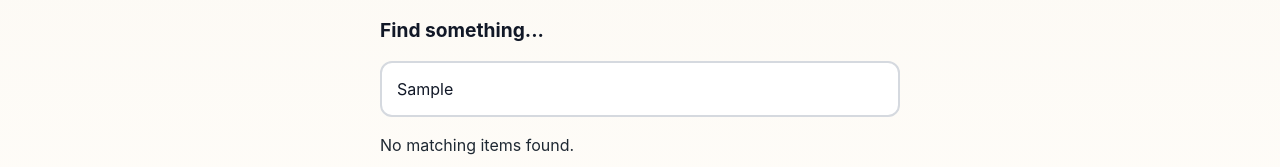
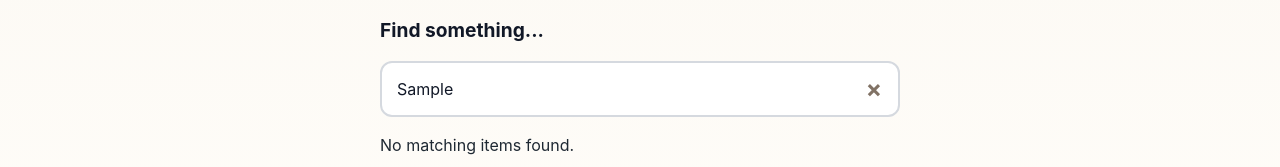
Before and after one commit to Jenni311/where-did-i-put-that, a React (Vite) app: page / in a window 1280 px wide. Both pictures are taken after typing "Sample" into the empty fields and a click on the button "+ Add a new item". Shown: the part 322-489 px from the top of the page. Built offline with nearby package versions, Linux system fonts and the light colour scheme.

Commit message:
text delete option for search bar

```diff
--- a/src/App.tsx
+++ b/src/App.tsx
@@ -272,12 +272,30 @@ setLocationPhoto(null)
 
 <h2>Find something...</h2>
 
+<div className="search-input-wrapper">
   <input
     type="text"
     placeholder="Search for an item..."
     value={search}
     onChange={(event) => setSearch(event.target.value)}
   />
+
+  {search && (
+    <button
+      type="button"
+      className="clear-search-button"
+      onClick={() => {
+        setSearch('')
+        setOpenItemId(null)
+        setOpenItemPhoto(null)
+        setOpenLocationPhoto(null)
+      }}
+      aria-label="Clear search"
+    >
+      ×
+    </button>
+  )}
+</div>
 
 {search && (
   <div className="search-results">
--- a/src/index.css
+++ b/src/index.css
@@ -666,3 +666,35 @@ button:active {
   line-height: 1;
   cursor: pointer;
 }
+.search-input-wrapper {
+  position: relative;
+}
+
+.search-input-wrapper input {
+  padding-right: 46px;
+}
+
+.clear-search-button {
+  position: absolute;
+  top: 50%;
+  right: 10px;
+  transform: translateY(-50%);
+
+  width: 32px;
+  height: 32px;
+  margin: 0;
+  padding: 0;
+
+  display: flex;
+  align-items: center;
+  justify-content: center;
+
+  background: transparent;
+  color: #817265;
+  border: 0;
+  border-radius: 50%;
+
+  font-size: 1.5rem;
+  line-height: 1;
+  cursor: pointer;
+}
```
Lines whose indentation alone changed are shown as unchanged.
